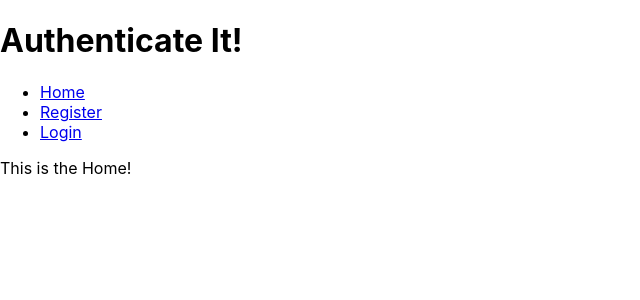
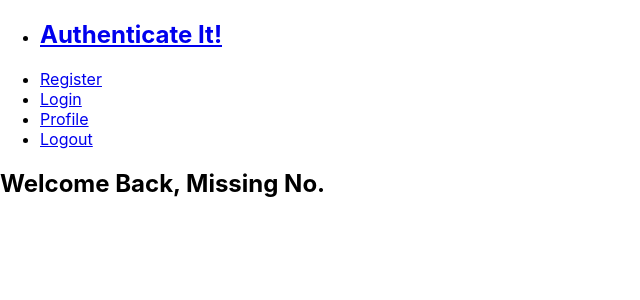
Before and after one commit to momentmuse/authenticate-it, a React (Create React App) app in the folder client/: page /profile in a window 1280 px wide. Shown: the top 300 px of the page, without its empty margins (0-640 px from the left). Built offline with nearby package versions, Linux system fonts and the light colour scheme.

Commit message:
feat: navbar changes

```diff
--- a/client/src/App.js
+++ b/client/src/App.js
@@ -1,42 +1,32 @@
 import React from 'react';
 import Navbar from './components/Navbar';
-import { BrowserRouter as Router, Switch, Route, Link } from 'react-router-dom';
+import { BrowserRouter as Router, Switch, Route } from 'react-router-dom';
 import Home from './components/Home';
+import Register from './components/Register';
 import Login from './components/Login';
-import Register from './components/Register';
+import Profile from './components/Profile';
+import Logout from './components/Logout';
 
 import './App.css';
+
+const routes = {
+  public: ['home'],
+  verified: ['profile', 'logout'],
+  unverified: ['register', 'login'],
+};
 
 function App() {
   return (
     <div className="App">
-      <Navbar />
       <Router>
         <div>
-          <nav>
-            <ul>
-              <li>
-                <Link to="/">Home</Link>
-              </li>
-              <li>
-                <Link to="/register">Register</Link>
-              </li>
-              <li>
-                <Link to="/login">Login</Link>
-              </li>
-            </ul>
-          </nav>
-
+          <Navbar />
           <Switch>
-            <Route path="/register">
-              <Register />
-            </Route>
-            <Route path="/login">
-              <Login />
-            </Route>
-            <Route path="/">
-              <Home />
-            </Route>
+            <Route path="/register" component={Register} />
+            <Route path="/login" component={Login} />
+            <Route path="/profile" component={Profile} />
+            <Route path="/logout" component={Logout} />
+            <Route path="/" component={Home} />
           </Switch>
         </div>
       </Router>
--- /dev/null
+++ b/client/src/components/Logout.js
@@ -0,0 +1,12 @@
+import React from 'react';
+
+const Logout = () => {
+  return (
+    <div>
+      This is the log out page. It should technically redirect to the home page
+      and no longer have a session or JWT, but we'll handle that later
+    </div>
+  );
+};
+
+export default Logout;
--- a/client/src/components/Navbar.js
+++ b/client/src/components/Navbar.js
@@ -1,9 +1,30 @@
 import React from 'react';
+import { Link } from 'react-router-dom';
 
 const Navbar = () => {
   return (
     <div>
-      <h1>Authenticate It!</h1>
+      <nav>
+        <ul>
+          <li>
+            <Link to="/">
+              <h1>Authenticate It!</h1>
+            </Link>
+          </li>
+          <li>
+            <Link to="/register">Register</Link>
+          </li>
+          <li>
+            <Link to="/login">Login</Link>
+          </li>
+          <li>
+            <Link to="/profile">Profile</Link>
+          </li>
+          <li>
+            <Link to="/logout">Logout</Link>
+          </li>
+        </ul>
+      </nav>
     </div>
   );
 };
--- a/client/src/components/Profile.js
+++ b/client/src/components/Profile.js
@@ -1,7 +1,16 @@
 import React from 'react';
 
-const Profile = () => {
-  return <div>This is the Profile!</div>;
+const Profile = (props) => {
+  const firstName = props.firstName || 'Missing';
+  const lastName = props.lastName || 'No.';
+
+  return (
+    <div>
+      <h2>
+        Welcome Back, {firstName} {lastName}
+      </h2>
+    </div>
+  );
 };
 
 export default Profile;
```
